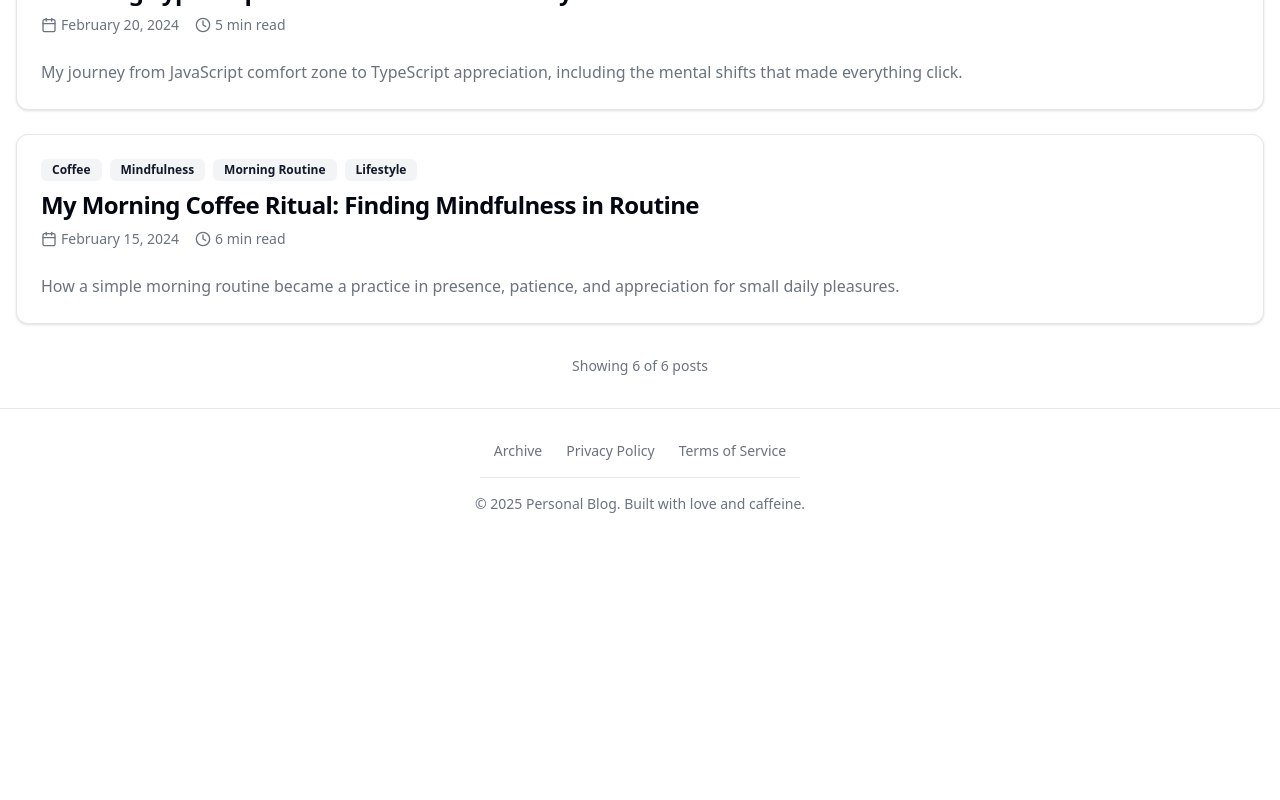
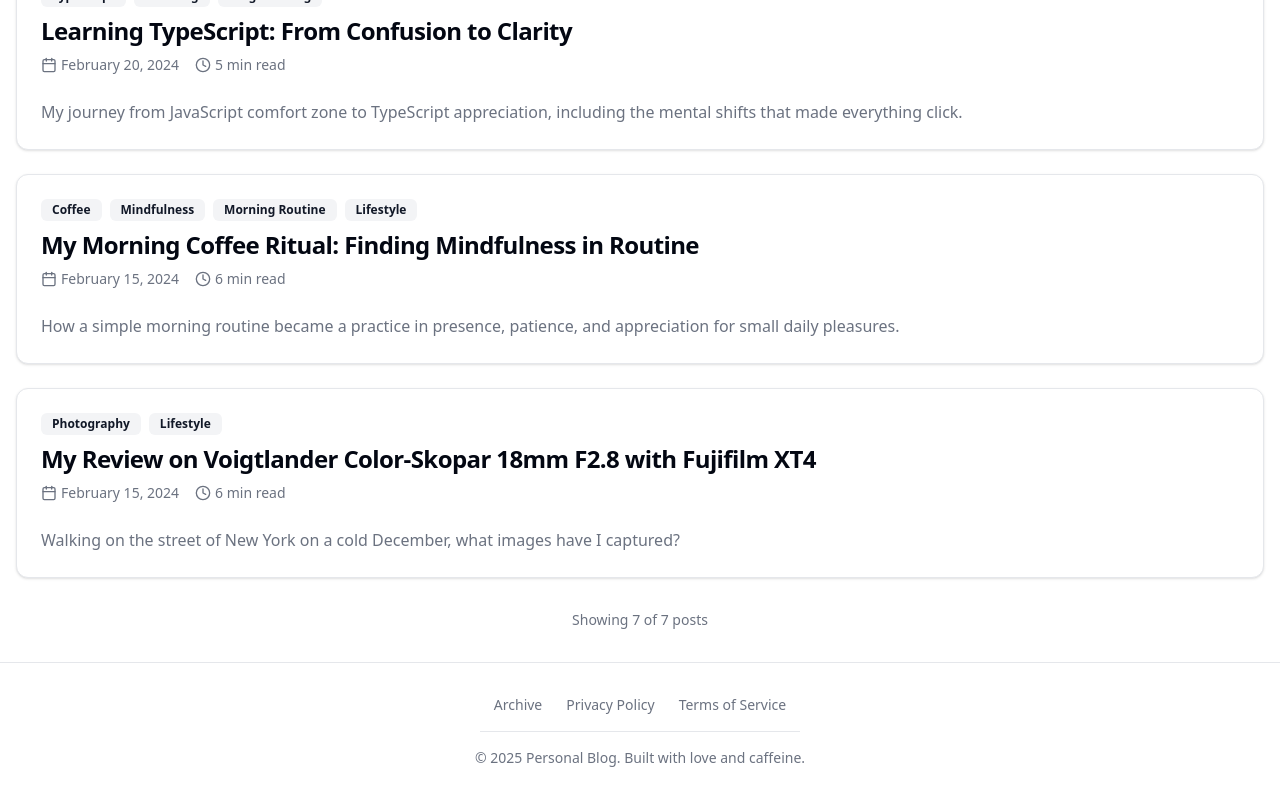
Before and after one commit to abby-chung/pineapplepizza, a React (Vite) app: page /pineapplepizza/blog in a window 1280 px wide. Shown: the part 1301-2101 px from the top of the page. Before the commit the page ends 1847 px from the top, so only its background shows below. Built offline with nearby package versions, Linux system fonts and the light colour scheme.

Commit message:
Add blog image

```diff
--- a/src/data/posts.ts
+++ b/src/data/posts.ts
@@ -277,5 +277,54 @@ export const blogPosts: BlogPost[] = [
     readTime: "6 min read",
     tags: ["Coffee", "Mindfulness", "Morning Routine", "Lifestyle"],
     author: "Author Name"
+  },
+    {
+    id: 7,
+    title: "My Review on Voigtlander Color-Skopar 18mm F2.8 with Fujifilm XT4",
+    slug: "voigtlander-lens-with-fujifilm",
+    excerpt: "Walking on the street of New York on a cold December, what images have I captured?",
+    content: `
+      <p>Every morning at 6:30 AM, before checking my phone or thinking about the day ahead, I perform a small ritual that has become one of my most cherished daily practices: making coffee.</p>
+
+      <p>This isn't about caffeine addiction or productivity optimization. It's about creating a moment of mindfulness in an otherwise chaotic world.</p>
+
+      <h2>6th Ave, New York City</h2>
+      <p>The process is always the same:</p>
+        <div class="image-container">
+          <img src="/images/Street of New York City.jpg" alt="Street of New York City" class="blog-image" />
+          <p class="image-caption">Street of New York City</p>
+        </div>
+      <h2>The Mindfulness</h2>
+      <p>What transforms this from simple coffee-making into meditation is the attention to each step. The weight of the beans in my hand. The aroma released when grinding. The sound of water beginning to boil.</p>
+
+      <p>When I pour the water, I'm completely present. The slow, deliberate circles require focus. There's no room for mental multitasking, no space for the day's anxieties to intrude.</p>
+
+      <h2>Why It Matters</h2>
+      <p>In our rush to optimize everything, we often optimize away the very experiences that bring us joy. My coffee ritual is intentionally inefficient. I could make coffee in a machine while doing other things, but that would miss the point entirely.</p>
+
+      <p>This ten-minute routine serves as:</p>
+      <ul>
+        <li>A transition from sleep to wakefulness</li>
+        <li>A moment of presence before the day's demands</li>
+        <li>A practice in patience and precision</li>
+        <li>A reminder that small pleasures matter</li>
+      </ul>
+
+      <h2>Beyond Coffee</h2>
+      <p>The principles behind this ritual apply to other daily activities. Washing dishes becomes a tactile meditation. Walking to work becomes an opportunity to notice the world around me. Cooking dinner becomes a creative practice rather than just fuel preparation.</p>
+
+      <p>The key is intentionality – choosing to be fully present for small, regular activities instead of rushing through them to get to something else.</p>
+
+      <h2>Starting Your Own Ritual</h2>
+      <p>You don't need expensive equipment or perfect technique to create meaningful morning moments. The magic isn't in the pour-over method or the single-origin beans – it's in the attention you bring to whatever process you choose.</p>
+
+      <p>Maybe it's tea instead of coffee. Maybe it's journaling or stretching or simply sitting quietly for five minutes. The specific activity matters less than the mindfulness you bring to it.</p>
+
+      <p>In a world that constantly demands our attention, creating deliberate moments of presence becomes a radical act. My coffee ritual reminds me daily that mindfulness doesn't require a meditation cushion – it just requires showing up fully to whatever you're doing.</p>
+    `,
+    date: "February 15, 2024",
+    readTime: "6 min read",
+    tags: ["Photography", "Lifestyle"],
+    author: "Author Name"
   }
 ]
--- a/src/styles/globals.css
+++ b/src/styles/globals.css
@@ -129,13 +129,45 @@ html {
   }
 }
 
+/* Enhanced image styles */
+.prose .image-container {
+  @apply my-6 text-center;
+}
 
+.prose .blog-image {
+  @apply w-full max-w-2xl mx-auto rounded-lg shadow-md;
+}
 
-@layer base {
-  * {
-    @apply border-border;
-  }
-  body {
-    @apply bg-background text-foreground;
-  }
+.prose .blog-image-small {
+  @apply max-w-md mx-auto rounded-lg shadow-sm;
 }
+
+.prose .image-caption {
+  @apply text-sm text-muted-foreground italic mt-2 mb-0;
+}
+
+/* Enhanced code block styles
+.prose pre {
+  @apply bg-muted p-4 rounded-lg overflow-x-auto border border-border my-6;
+}
+
+.prose pre code {
+  @apply bg-transparent p-0 text-sm font-mono leading-relaxed;
+  color: inherit;
+}
+
+.prose code {
+  @apply bg-muted px-2 py-1 rounded text-sm font-mono;
+  color: hsl(var(--foreground));
+}
+
+/* Language-specific syntax highlighting (basic) */
+/* .prose .language-typescript,
+.prose .language-javascript {
+  @apply text-foreground;
+} */
+
+/* Responsive images */
+.prose img {
+  @apply max-w-full h-auto;
+}
```
Also changed, not shown: images/Street of New York City.jpg (added), 5 other files (tests, documents, lock files or other folders).
